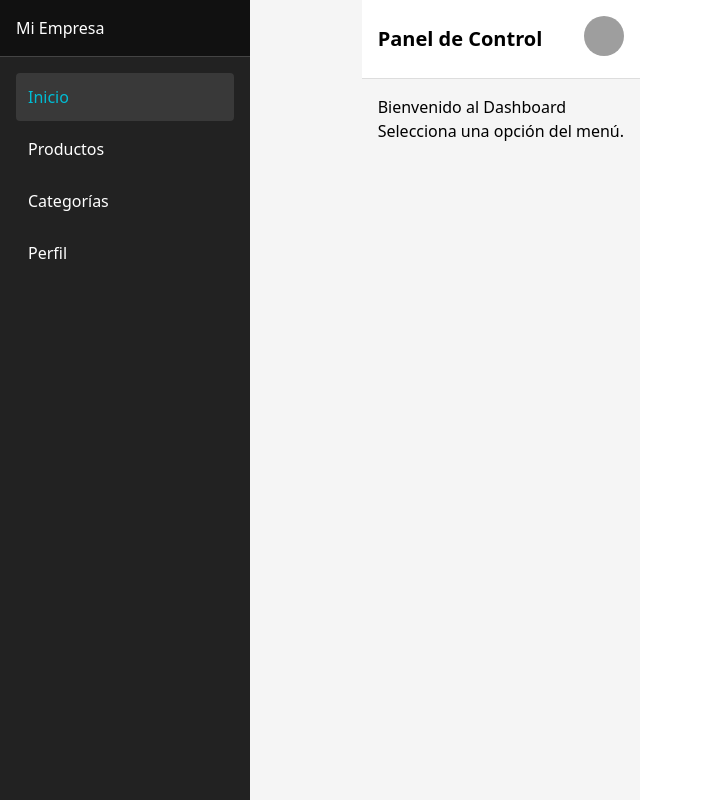
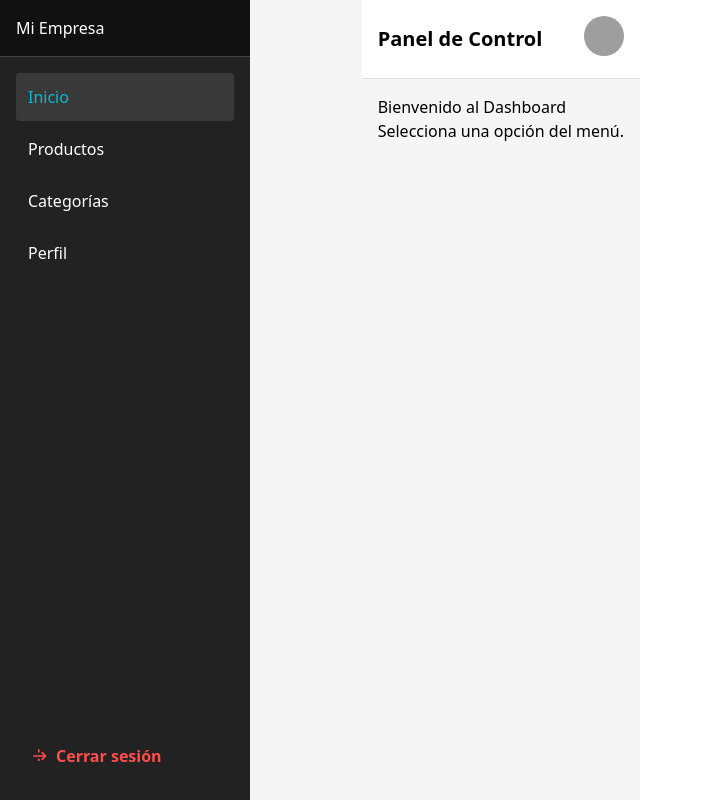
Before and after one commit to wilfredo1234-tech/Frontend_inventario, a Vue app: page /dashboard in a window 1280 px wide. Shown: the whole page, without its empty margins (0-703 px from the left). Built offline with nearby package versions, Linux system fonts and the light colour scheme; no server answers; sample sign-in values are in the browser's storage; grey boxes are pictures that could not be loaded.

Commit message:
implementando boton de cerrar sesion en el menu

```diff
--- a/src/views/Dashboard/components/Sidebar.vue
+++ b/src/views/Dashboard/components/Sidebar.vue
@@ -25,13 +25,24 @@
       >
         {{ link.label }}
       </router-link>
+
+
+      <button class="sidebar__link logout-button" @click="logout">
+        <svg xmlns="http://www.w3.org/2000/svg" class="icon-logout" fill="none" viewBox="0 0 24 24" stroke="currentColor">
+          <path stroke-linecap="round" stroke-linejoin="round" stroke-width="2" d="M17 16l4-4m0 0l-4-4m4 4H7m6 4v1m0-10V5" />
+        </svg>
+        Cerrar sesión
+      </button>
     </nav>
   </aside>
 </template>
 
 <script setup>
-import { inject, onMounted, ref } from 'vue';
+import { inject } from 'vue';
 import { useRoute } from 'vue-router';
+import { useLogout } from '@/composables/useLogout';
+
+const { logout } = useLogout();
 
 const sidebarOpen = inject('sidebarOpen');
 const toggleSidebar = inject('toggleSidebar');
@@ -113,6 +124,12 @@ function isActive(path) {
   border-radius: 4px;
   font-weight: 500;
   transition: all 0.2s;
+  background: none;
+  border: none;
+  text-align: left;
+  display: flex;
+  align-items: center;
+  gap: 0.5rem;
 }
 
 .sidebar__link:hover,
@@ -120,4 +137,21 @@ function isActive(path) {
   color: #00bcd4;
   background-color: rgba(255, 255, 255, 0.1);
 }
+
+
+.logout-button {
+  margin-top: auto;
+  color: #ff4d4d;
+  font-weight: 600;
+}
+
+.logout-button:hover {
+  background-color: rgba(248, 113, 113, 0.15);
+ color: #ff1a1a;
+}
+
+.icon-logout {
+  width: 20px;
+  height: 20px;
+}
 </style>
```
